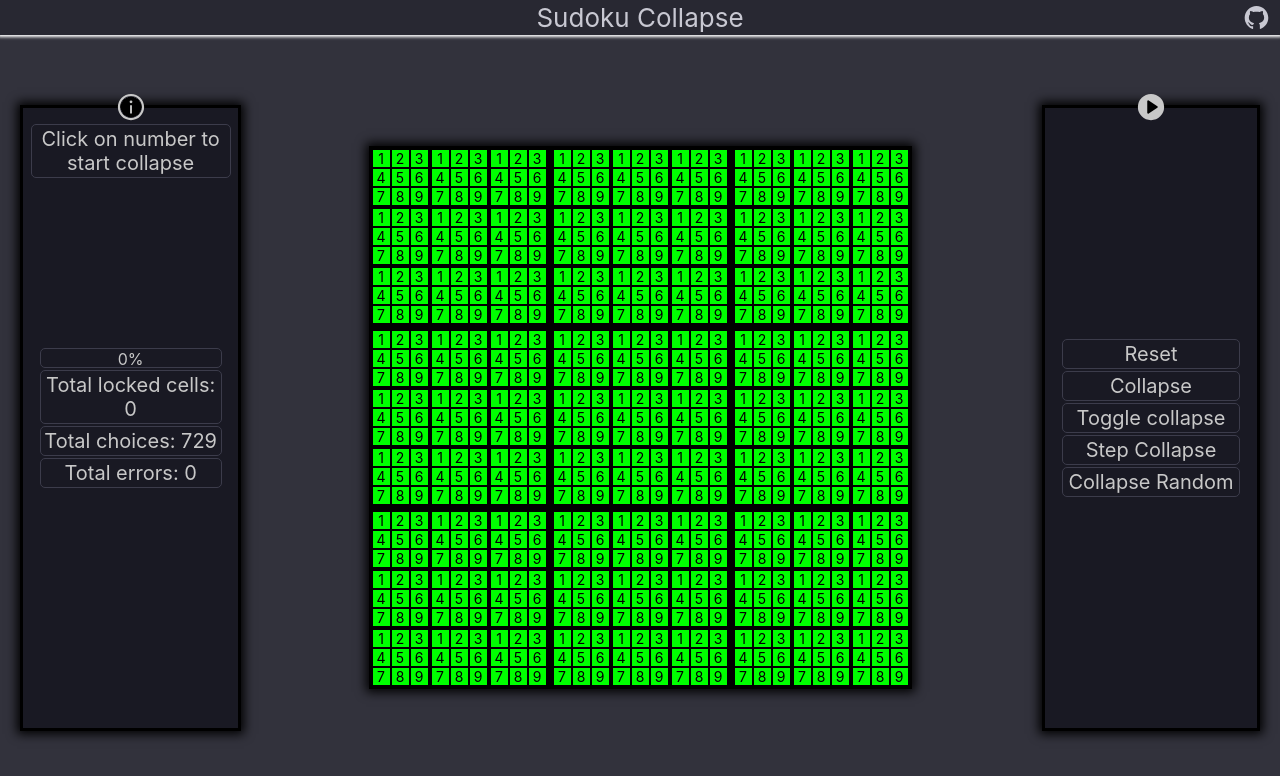
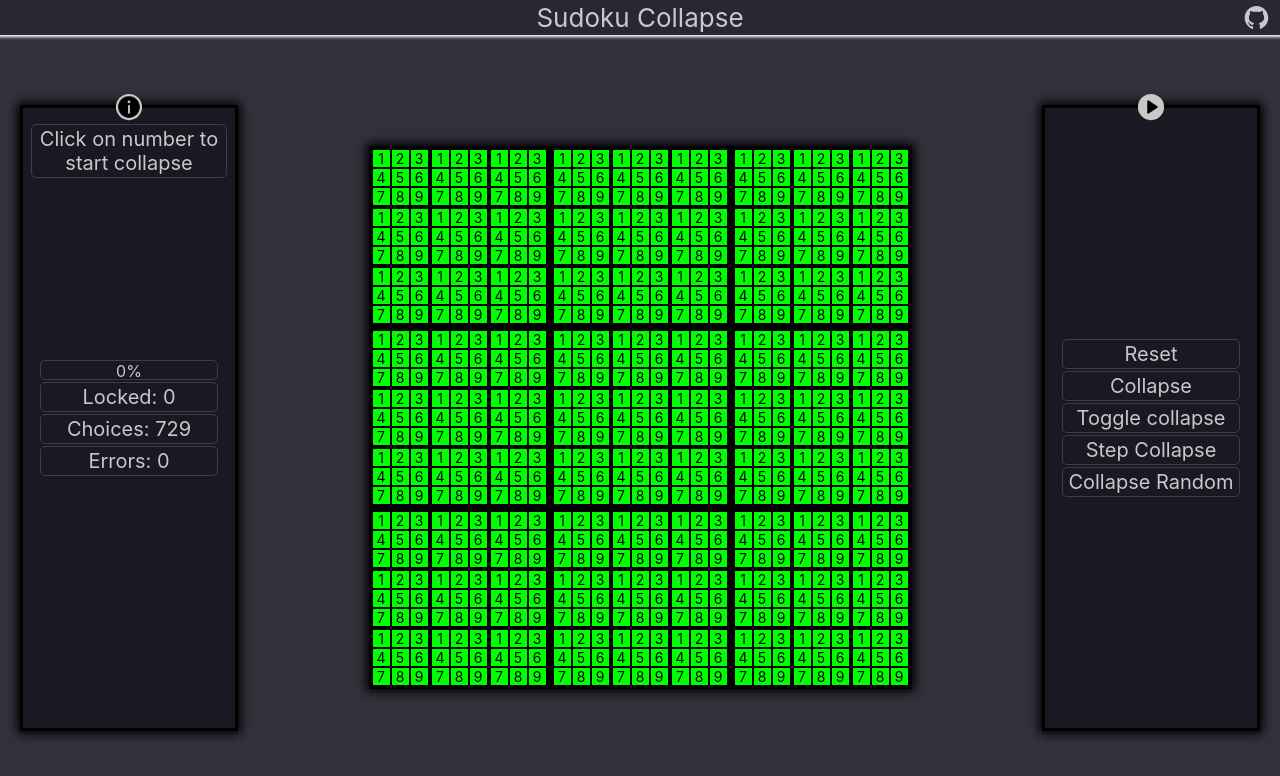
Before and after one commit to peoplestealusernames/sudoku-wave-collapse, a React (Create React App) app: page / in a window 1280 px wide. Shown: the top 776 px of the page. Built offline with nearby package versions, Linux system fonts and the light colour scheme.

Commit message:
LeftPanel: Changed wording

```diff
--- a/src/LeftPanel.tsx
+++ b/src/LeftPanel.tsx
@@ -61,13 +61,13 @@ export function LeftPanel(props: {
             progress={Math.round((1 - (remaining / 729)) * 1000) / 10}
         />
         <span style={BarStyle}>
-            Total locked cells: {locked}
+            Locked: {locked}
         </span>
         <span style={BarStyle}>
-            Total choices: {remaining}
+            Choices: {remaining}
         </span>
         <span style={BarStyle}>
-            Total errors: {errors}
+            Errors: {errors}
         </span>
     </div>
 }
```
